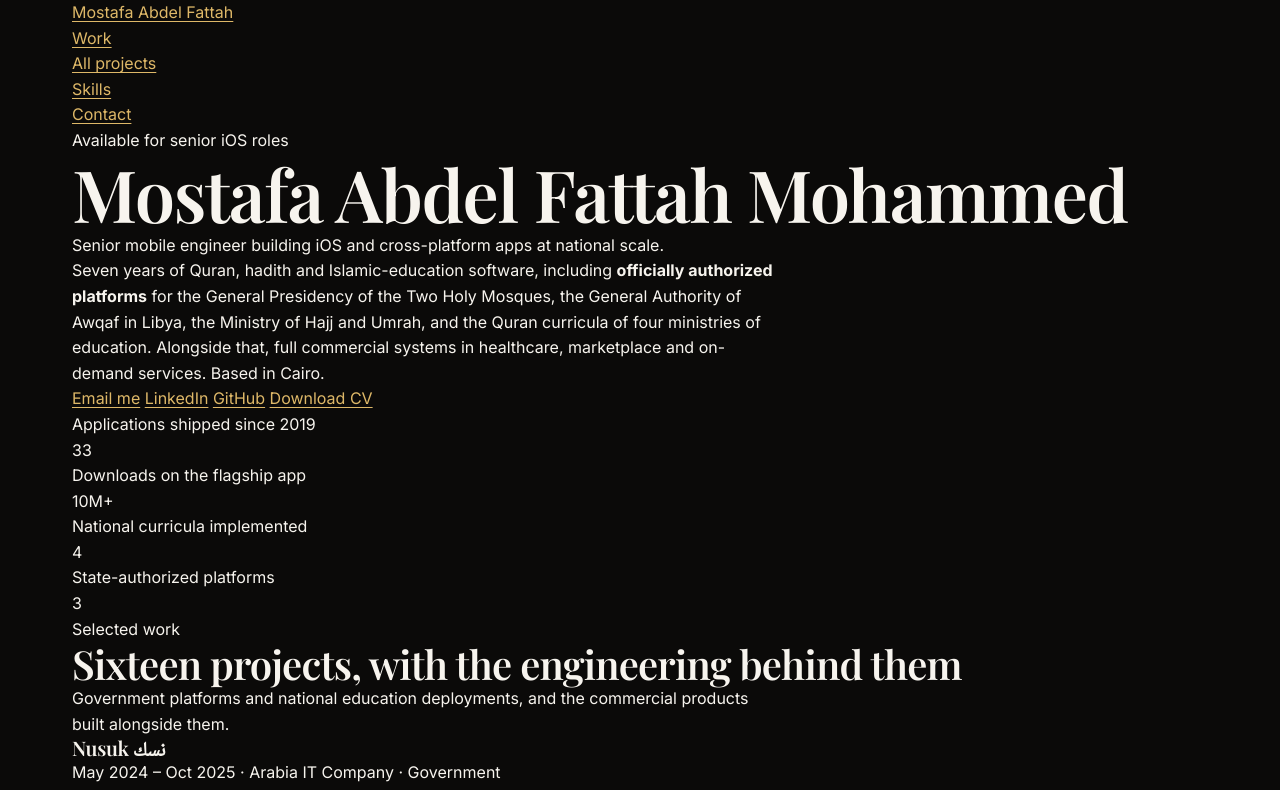
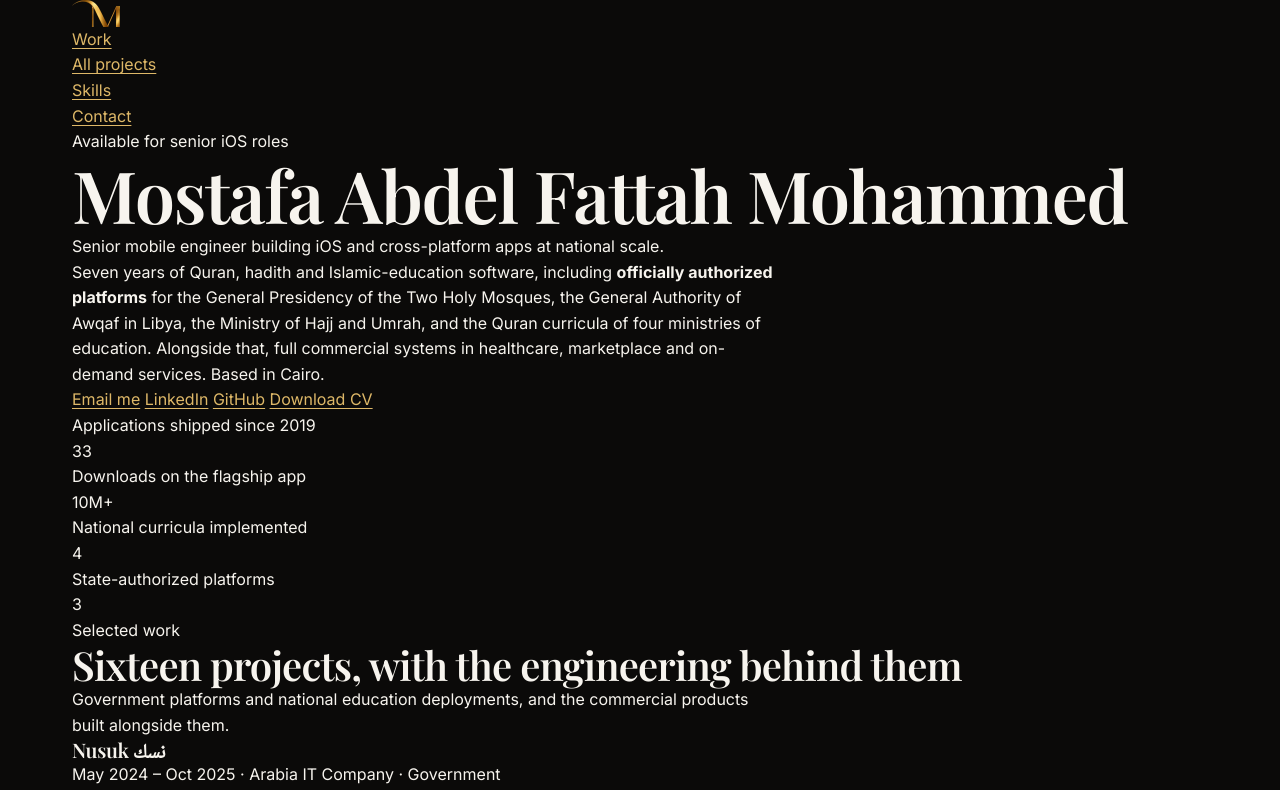
Before and after one commit to MostafaAbdElFatah/MostafaAbdElFatah.github.io, a website built with Vite: page index.html in a window 1280 px wide. Shown: the top 790 px of the page. Built offline with nearby package versions, Linux system fonts and the light colour scheme.

Commit message:
feat(header): add ma monogram brand mark

```diff
--- a/index.html
+++ b/index.html
@@ -75,7 +75,18 @@
 
     <header class="site-header">
       <div class="container site-header__inner">
-        <a class="site-header__brand" href="#top">Mostafa Abdel Fattah</a>
+        <a class="site-header__brand" href="#top">
+          <picture>
+            <source srcset="/src/assets/images/brand/logo-ma-mark.webp" type="image/webp" />
+            <img
+              src="/src/assets/images/brand/logo-ma-mark.png"
+              width="48"
+              height="27"
+              alt="MA monogram — home"
+            />
+          </picture>
+          <span class="visually-hidden">Mostafa Abdel Fattah</span>
+        </a>
         <nav class="site-nav" aria-label="Primary">
           <ul class="site-nav__list" role="list">
             <li><a class="site-nav__link" href="#work">Work</a></li>
```
Also changed, not shown: specs/001-foundation-and-tokens/tasks.md (+1 -1 lines).
